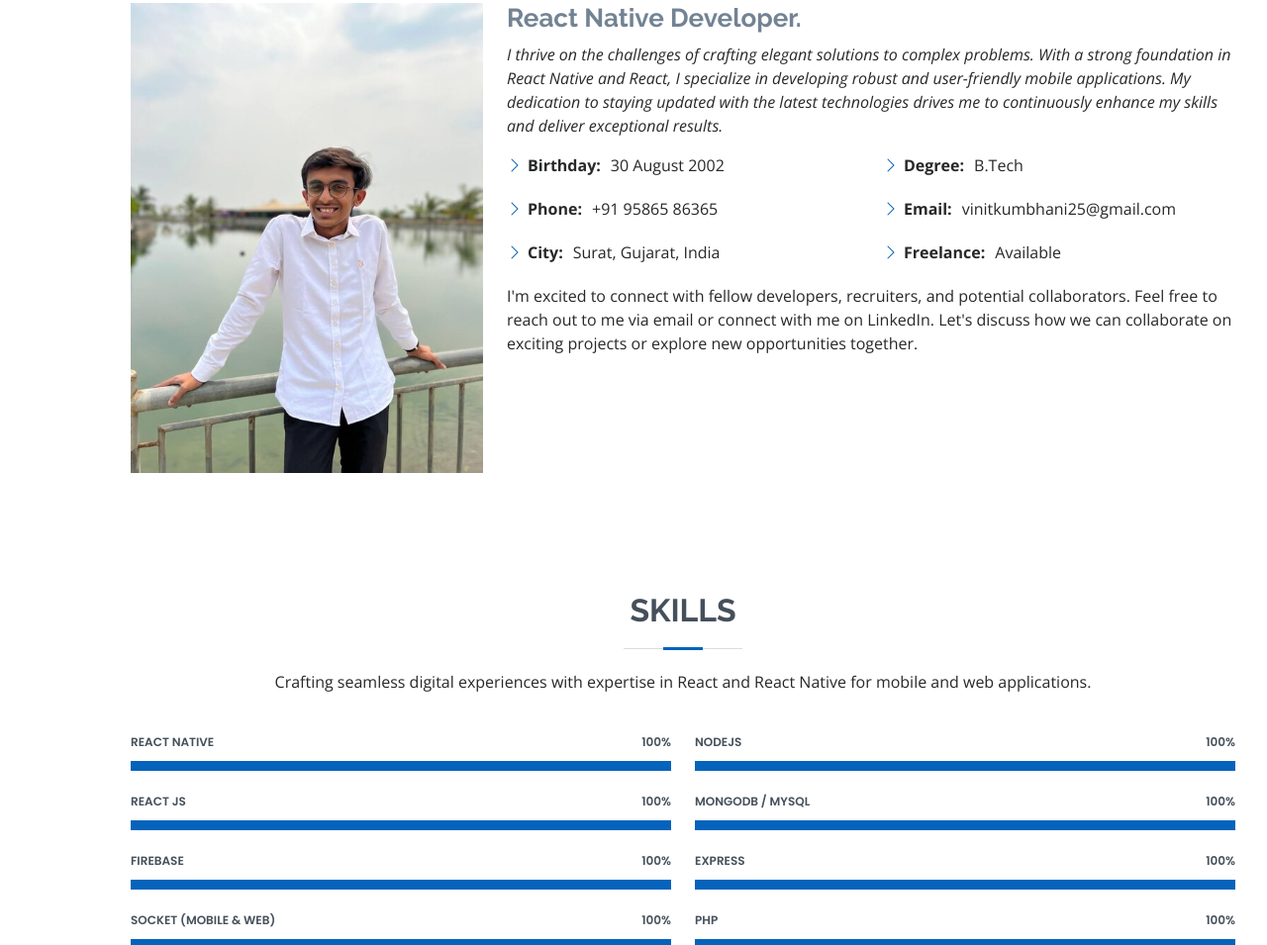
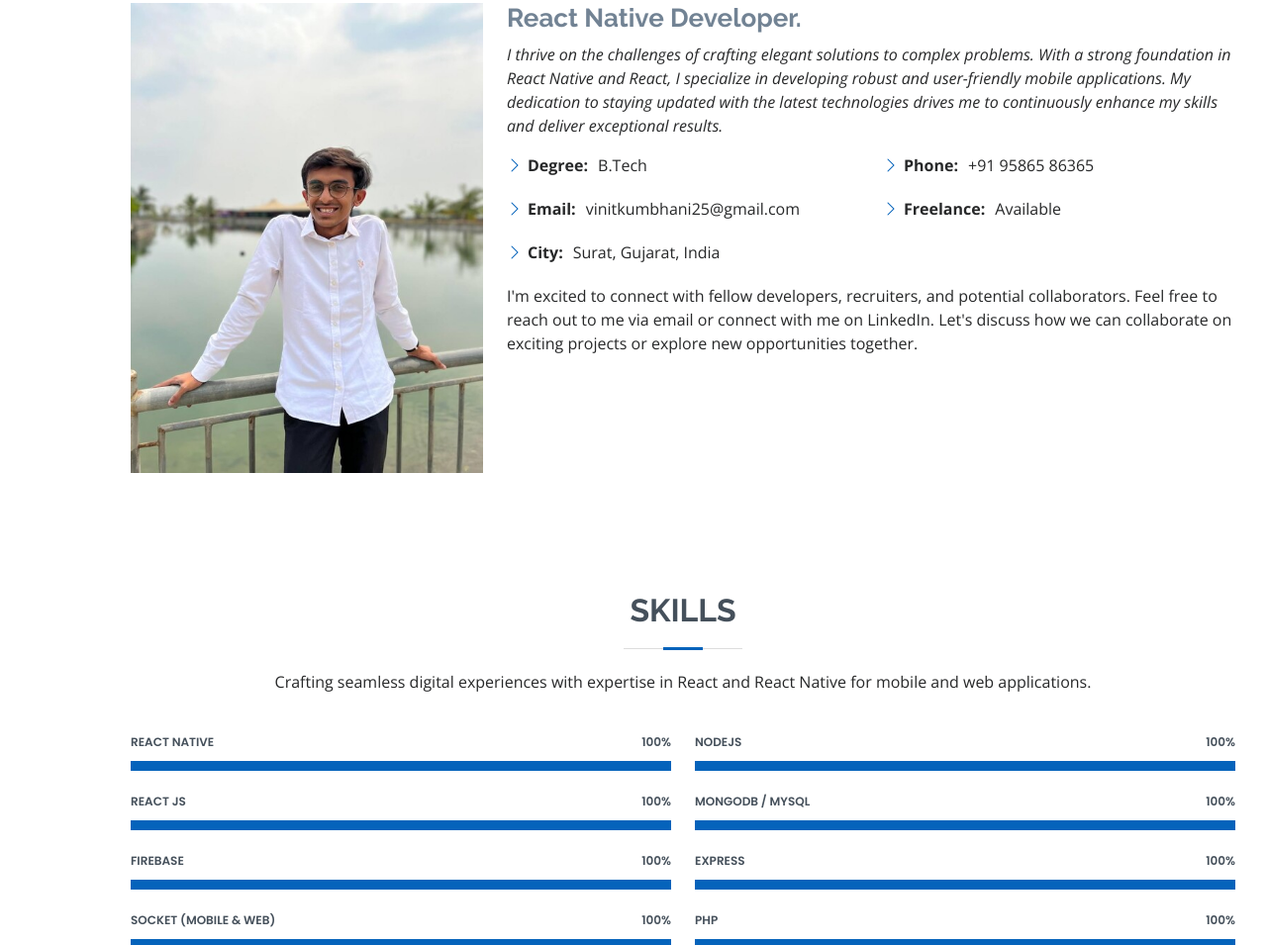
Before and after one commit to vinit403/Vinit-Portfolio, a plain HTML site: page index.html in a window 1280 px wide. Shown: the part 1037-1992 px from the top of the page at 99% size. Drawn offline with nearby package versions, Linux system fonts and the light colour scheme.

Commit message:
minor changes

```diff
--- a/index.html
+++ b/index.html
@@ -100,18 +100,18 @@
                         <div class="row">
                             <div class="col-lg-6">
                                 <ul>
-                                    <li><i class="bi bi-chevron-right"></i> <strong>Birthday:</strong> <span>30 August 2002</span></li>
+                                    <li><i class="bi bi-chevron-right"></i> <strong>Degree:</strong> <span>B.Tech</span></li>
                                     <!-- <li><i class="bi bi-chevron-right"></i> <strong>Website:</strong> <span>www.example.com</span></li> -->
-                                    <li><i class="bi bi-chevron-right"></i> <strong>Phone:</strong> <span>+91 95865 86365</span></li>
+                                    <li><i class="bi bi-chevron-right"></i> <strong>Email:</strong> <span>vinitkumbhani25@gmail.com</span></li>
                                     <li><i class="bi bi-chevron-right"></i> <strong>City:</strong> <span>Surat, Gujarat, India</span></li>
                                 </ul>
                             </div>
                             <div class="col-lg-6">
                                 <ul>
                                     <!-- <li><i class="bi bi-chevron-right"></i> <strong>Age:</strong> <span>22</span></li> -->
-                                    <li><i class="bi bi-chevron-right"></i> <strong>Degree:</strong> <span>B.Tech</span></li>
-                                    <li><i class="bi bi-chevron-right"></i> <strong>Email:</strong> <span>vinitkumbhani25@gmail.com</span></li>
+                                    <li><i class="bi bi-chevron-right"></i> <strong>Phone:</strong> <span>+91 95865 86365</span></li>
                                     <li><i class="bi bi-chevron-right"></i> <strong>Freelance:</strong> <span>Available</span></li>
+                                    <!-- <li><i class="bi bi-chevron-right"></i> <strong>Freelance:</strong> <span>Available</span></li>  -->
                                 </ul>
                             </div>
                         </div>
```
